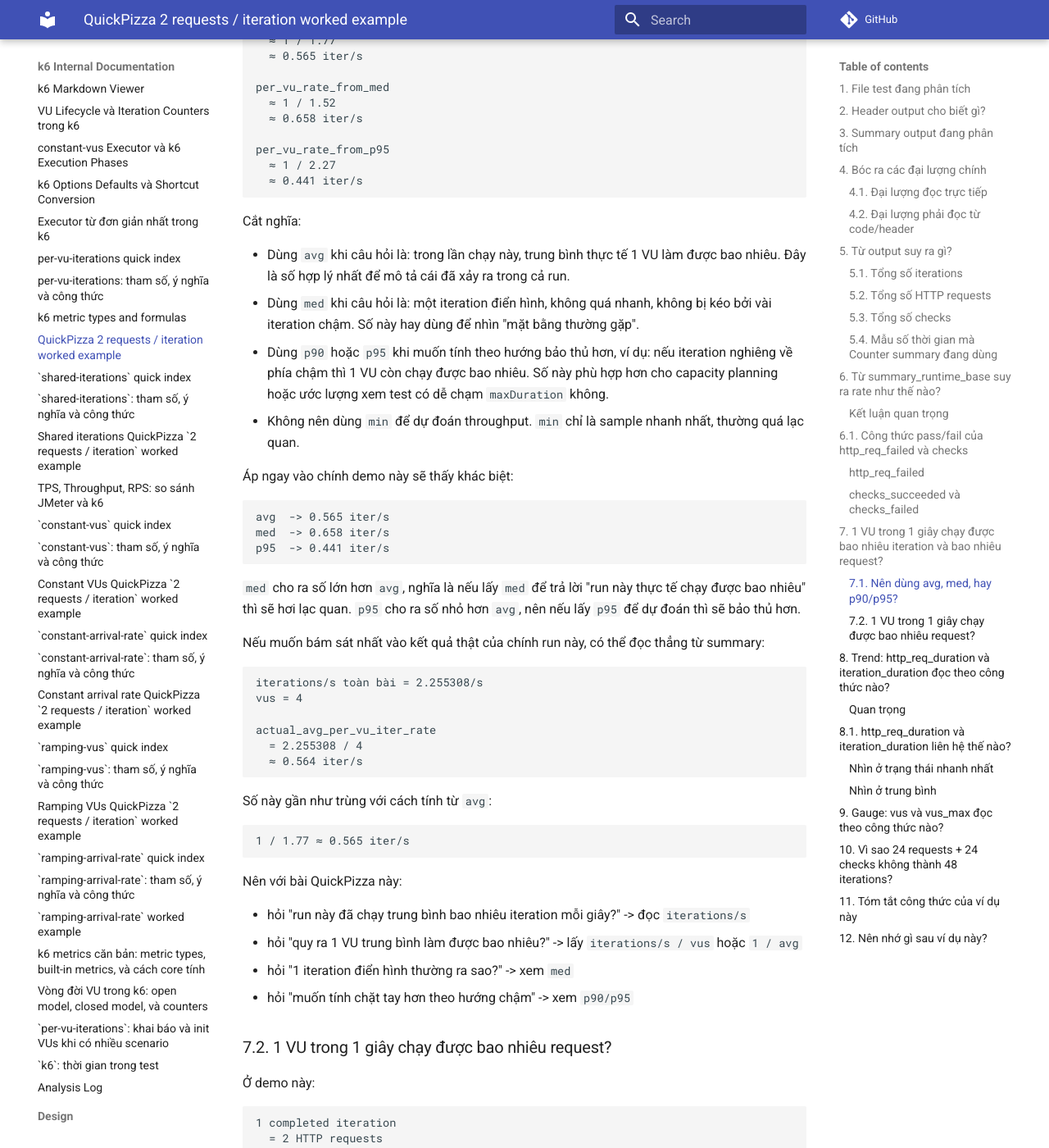
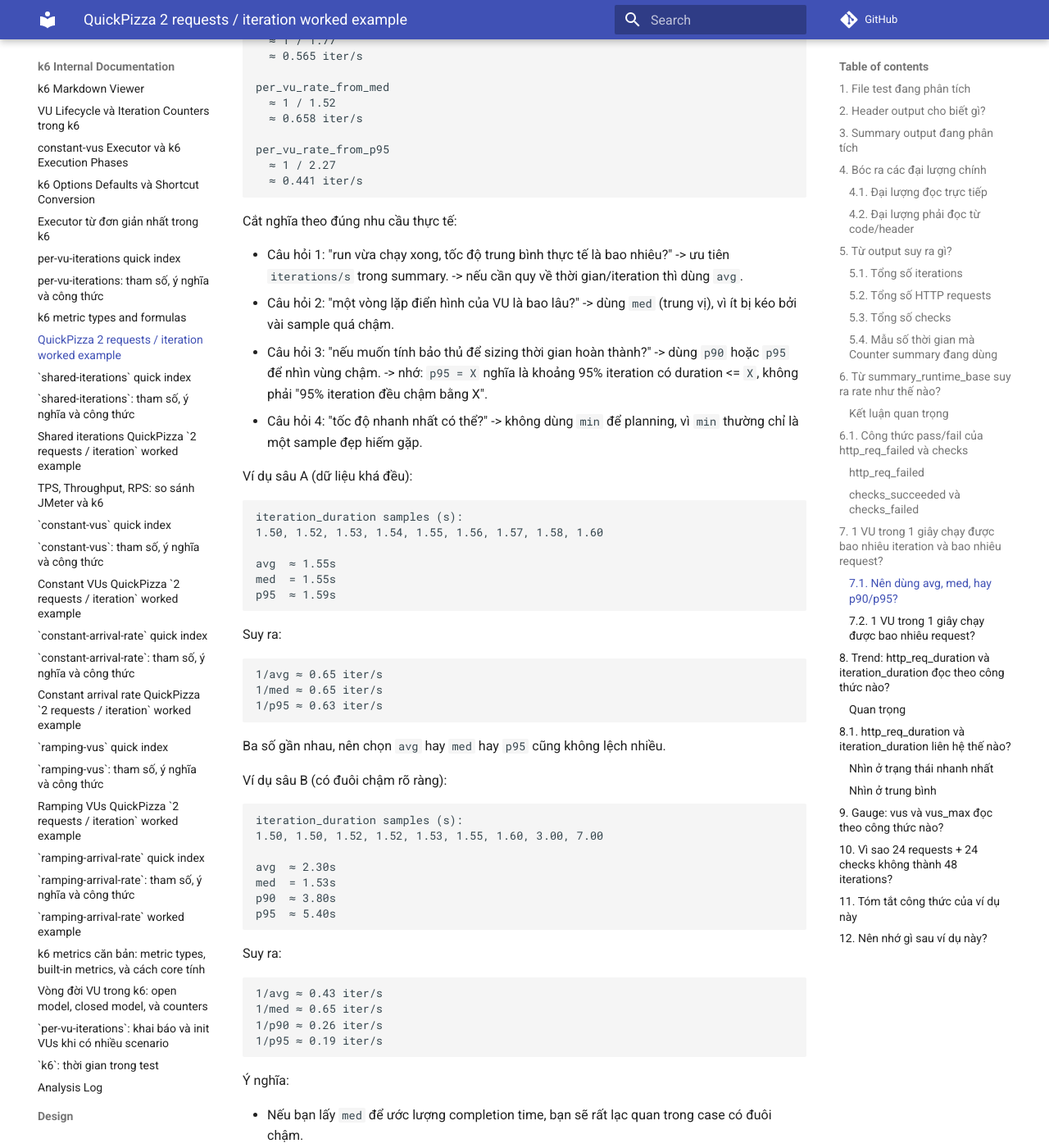
Before and after one commit to meomew-auto/markdown, an MkDocs documentation site: the page built from docs/20260515_quickpizza_two_requests_worked_example.md, in a window 1280 px wide and 1400 px high, scrolled down 10342 px. Shown: the whole window at 82% size. Built offline with MkDocs 1.6.1 and Material for MkDocs 9.7.7, drawn with Linux system fonts in a browser that asks for light colours; comment, search, counter and statistics services are not loaded; some of the changed text lies outside the part shown.

Commit message:
Update docs

````diff
--- a/docs/20260515_quickpizza_two_requests_worked_example.md
+++ b/docs/20260515_quickpizza_two_requests_worked_example.md
@@ -498,16 +498,68 @@ per_vu_rate_from_p95
   ≈ 0.441 iter/s
 ```
 
-Cắt nghĩa:
+Cắt nghĩa theo đúng nhu cầu thực tế:
 
-- Dùng `avg` khi câu hỏi là: trong lần chạy này, trung bình thực tế 1 VU làm được bao nhiêu. Đây là số
-  hợp lý nhất để mô tả cái đã xảy ra trong cả run.
-- Dùng `med` khi câu hỏi là: một iteration điển hình, không quá nhanh, không bị kéo bởi vài iteration
-  chậm. Số này hay dùng để nhìn "mặt bằng thường gặp".
-- Dùng `p90` hoặc `p95` khi muốn tính theo hướng bảo thủ hơn, ví dụ: nếu iteration nghiêng về phía chậm
-  thì 1 VU còn chạy được bao nhiêu. Số này phù hợp hơn cho capacity planning hoặc ước lượng xem test có
-  dễ chạm `maxDuration` không.
-- Không nên dùng `min` để dự đoán throughput. `min` chỉ là sample nhanh nhất, thường quá lạc quan.
+- Câu hỏi 1: "run vừa chạy xong, tốc độ trung bình thực tế là bao nhiêu?"
+  -> ưu tiên `iterations/s` trong summary.
+  -> nếu cần quy về thời gian/iteration thì dùng `avg`.
+- Câu hỏi 2: "một vòng lặp điển hình của VU là bao lâu?"
+  -> dùng `med` (trung vị), vì ít bị kéo bởi vài sample quá chậm.
+- Câu hỏi 3: "nếu muốn tính bảo thủ để sizing thời gian hoàn thành?"
+  -> dùng `p90` hoặc `p95` để nhìn vùng chậm.
+  -> nhớ: `p95 = X` nghĩa là khoảng 95% iteration có duration <= `X`, không phải "95% iteration đều
+     chậm bằng X".
+- Câu hỏi 4: "tốc độ nhanh nhất có thể?"
+  -> không dùng `min` để planning, vì `min` thường chỉ là một sample đẹp hiếm gặp.
+
+Ví dụ sâu A (dữ liệu khá đều):
+
+```text
+iteration_duration samples (s):
+1.50, 1.52, 1.53, 1.54, 1.55, 1.56, 1.57, 1.58, 1.60
+
+avg  ≈ 1.55s
+med  = 1.55s
+p95  ≈ 1.59s
+```
+
+Suy ra:
+
+```text
+1/avg ≈ 0.65 iter/s
+1/med ≈ 0.65 iter/s
+1/p95 ≈ 0.63 iter/s
+```
+
+Ba số gần nhau, nên chọn `avg` hay `med` hay `p95` cũng không lệch nhiều.
+
+Ví dụ sâu B (có đuôi chậm rõ ràng):
+
+```text
+iteration_duration samples (s):
+1.50, 1.50, 1.52, 1.52, 1.53, 1.55, 1.60, 3.00, 7.00
+
+avg  ≈ 2.30s
+med  = 1.53s
+p90  ≈ 3.80s
+p95  ≈ 5.40s
+```
+
+Suy ra:
+
+```text
+1/avg ≈ 0.43 iter/s
+1/med ≈ 0.65 iter/s
+1/p90 ≈ 0.26 iter/s
+1/p95 ≈ 0.19 iter/s
+```
+
+Ý nghĩa:
+
+- Nếu bạn lấy `med` để ước lượng completion time, bạn sẽ rất lạc quan trong case có đuôi chậm.
+- Nếu bạn lấy `p95`, bạn đang chấp nhận giả định bảo thủ hơn: tốc độ dự phòng thấp, nhưng an toàn hơn cho
+  planning.
+- Nếu mục tiêu là report kết quả của chính run vừa chạy, `avg` hoặc `iterations/s` vẫn là hợp lý nhất.
 
 Áp ngay vào chính demo này sẽ thấy khác biệt:
 
````
